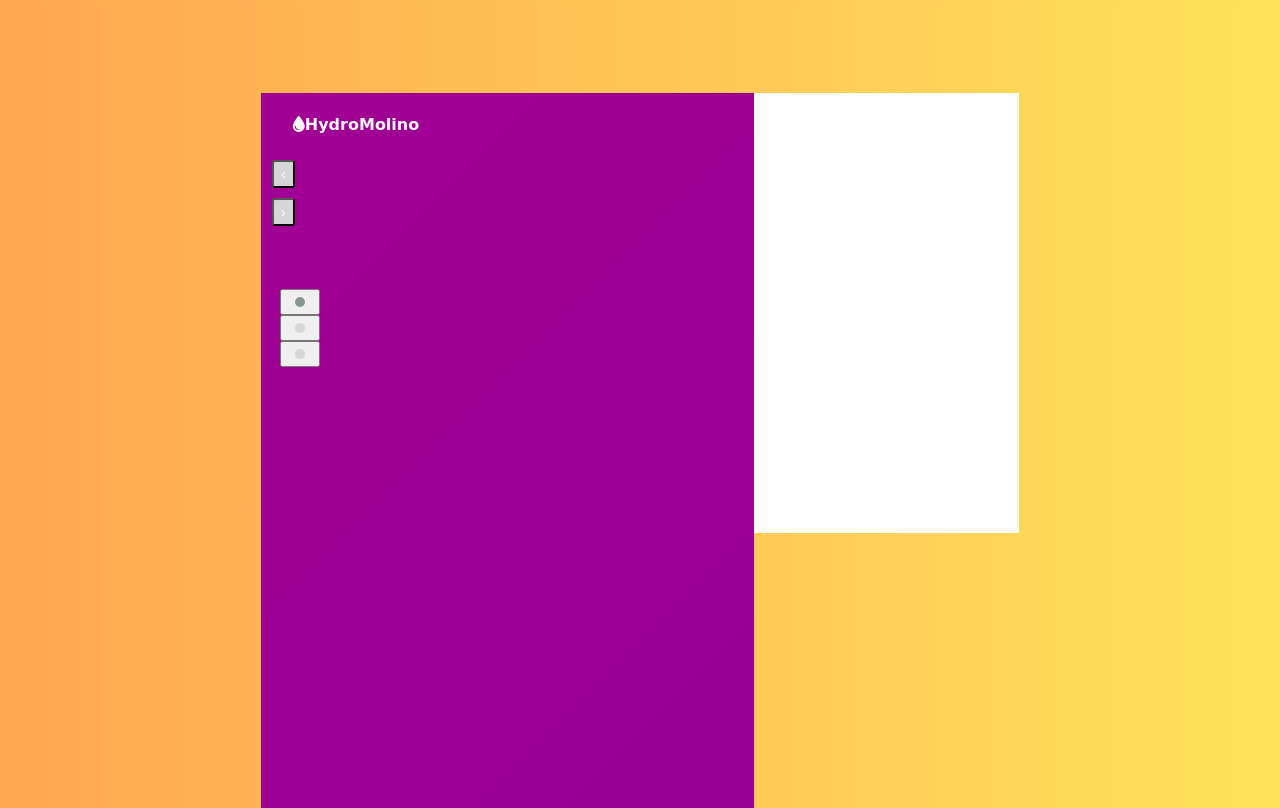
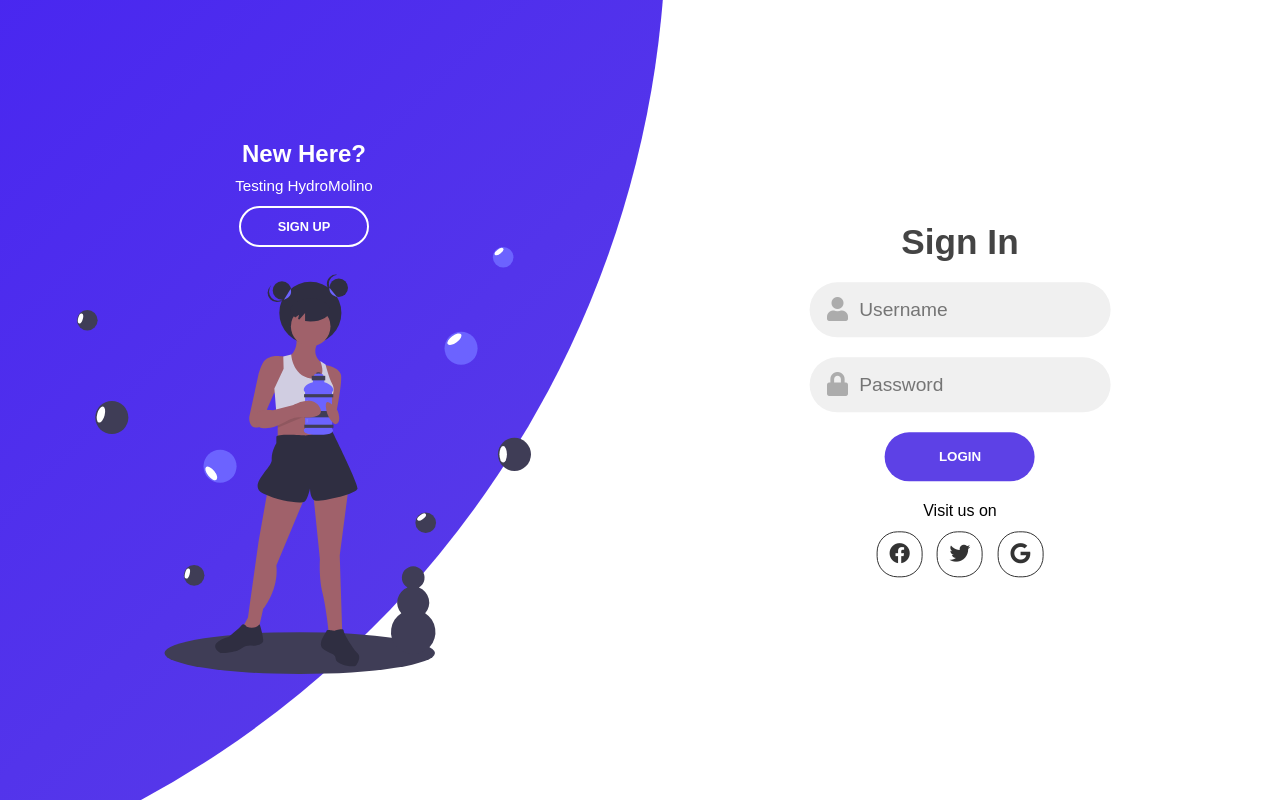
Before and after one commit to KentJohnric/Website-Development, a plain HTML site: page HydroMolino/index.html in a window 1280 px wide. Drawn offline with nearby package versions, Linux system fonts and the light colour scheme.

Commit message:
Sign up and Sign In 80%
Continue .js code
youtube tutorial: https://www.youtube.com/watch?v=I5_T547tHf0&ab_channel=WebDev

```diff
--- /dev/null
+++ b/HydroMolino/css/styles.css
@@ -0,0 +1,218 @@
+@import url("https://fonts.googleapis.com/css2?family=Roboto:wght@300&display=swap");
+
+* {
+  margin: 0;
+  padding: 0;
+  box-sizing: border-box;
+}
+
+body,
+input {
+  font-family: "Poppins", sans-serif;
+}
+
+.container {
+  position: relative;
+  width: 100%;
+  background-color: white;
+  min-height: 100vh;
+  overflow: hidden;
+}
+
+.forms-container {
+  position: absolute;
+  width: 100%;
+  height: 100%;
+  top: 0;
+  left: 0;
+}
+
+.container::before {
+  content: "";
+  position: absolute;
+  height: 2000px;
+  width: 2000px;
+  top: -10%;
+  right: 48%;
+  background-image: linear-gradient(-45deg, #5d41e6 0%, #2b00ff 100%);
+  transform: translateY(-50%);
+  border-radius: 50%;
+  z-index: 6;
+}
+form {
+  display: flex;
+  flex-direction: column;
+  justify-content: center;
+  align-items: center;
+  padding: 0 5rem;
+  grid-column: 1/2;
+  grid-row: 1/2;
+}
+
+.title {
+  font-size: 2.2rem;
+  color: #444;
+  margin-bottom: 10px;
+}
+
+.input-field {
+  max-width: 380px;
+  width: 100%;
+  height: 55px;
+  background-color: #f0f0f0;
+  margin: 10px;
+  border-radius: 55px;
+  display: grid;
+  grid-template-columns: 15% 85%;
+  padding: 0 0.4rem;
+  position: relative;
+}
+
+.input-field i {
+  text-align: center;
+  line-height: 55px;
+  color: #acacac;
+  font-size: 1.5rem;
+}
+
+.input-field input {
+  background: none;
+  outline: none;
+  border: none;
+  line-height: 1;
+  font-weight: 600;
+  font-size: 1.2rem;
+  color: #333;
+}
+
+.input-field input:placeholder-shown {
+  color: #aaa;
+  font-weight: 500;
+}
+
+.btn {
+  width: 150px;
+  height: 49px;
+  outline: none;
+  border: none;
+  border-radius: 48px;
+  background-color: #5d41e6;
+  color: white;
+  text-transform: uppercase;
+  font-weight: 600;
+  margin: 10px 0;
+  transition: all 0.5s;
+}
+
+.btn:hover {
+  background-color: #2b00ff;
+}
+
+.social-text {
+  padding: 0.7rem 0;
+}
+
+.social-media {
+  display: flex;
+  justify-content: center;
+}
+
+.social-icon {
+  height: 46px;
+  width: 46px;
+  border: 1px solid #333;
+  margin: 0 0.45rem;
+  display: flex;
+  justify-content: center;
+  align-items: center;
+  text-decoration: none;
+  color: #333;
+  font-size: 1.3rem;
+  border-radius: 1.3rem;
+  transition: all 0.5s;
+}
+
+.social-icon:hover {
+  color: #2b00ff;
+  border-color: #5d41e6;
+}
+
+.signin-signup {
+  position: absolute;
+  top: 50%;
+  left: 75%;
+  transform: translate(-50%, -50%);
+  display: grid;
+  grid-template-columns: 1fr;
+  z-index: 5;
+}
+
+form.sign-in-form {
+  z-index: 2;
+}
+
+form.sign-up-form {
+  z-index: 1;
+  opacity: 0;
+}
+
+.image {
+  width: 100%;
+}
+
+.panels-container {
+  position: absolute;
+  width: 100%;
+  height: 100%;
+  top: 0%;
+  left: 0%;
+  display: grid;
+  grid-template-columns: repeat(2, 1fr);
+}
+
+.panel {
+  display: flex;
+  flex-direction: column;
+  align-items: center;
+  justify-content: center;
+  text-align: center;
+  z-index: 7;
+}
+
+.left-panel {
+  padding: 3rem 17% 2rem 12%;
+}
+
+.right-panel {
+  padding: 3rem 12% 2rem 17%;
+}
+
+.panel .content {
+  color: #fff;
+}
+
+.panel h3 {
+  font-weight: 600;
+  line-height: 1;
+  font-size: 1.5rem;
+}
+
+.panel p {
+  font-size: 0.95rem;
+  padding: 0.7rem 0;
+}
+
+.btn.transparent {
+  margin: 0;
+  background: none;
+  border: 2px solid #fff;
+  width: 130px;
+  height: 41px;
+  font-weight: 600;
+  font-size: 0.8rem;
+}
+
+.right-panel .content,
+.right-panel .image {
+  transform: translateX(800px);
+}
--- a/HydroMolino/index.html
+++ b/HydroMolino/index.html
@@ -1,57 +1,110 @@
 <!DOCTYPE html>
 <html lang="en">
   <head>
-    <meta charset="UTF-8">
-    <meta http-equiv="X-UA-Compatible" content="IE=edge">
-    <meta name="viewport" content="width=device-width, initial-scale=1.0">
-    <title>Login Page</title>
-
-    <!--OWL-Carousel-->
-    <link rel="stylesheet" href="https://cdnjs.cloudflare.com/ajax/libs/OwlCarousel2/2.3.4/assets/owl.theme.default.min.css"
-    integrity="sha512-sMXtMNL1zRzolHYKEujM2AqCLUR9F2C4/05cdbxjjLSRvMQIciEPCQZo++nk7go3BtSuK9kfa/s+a4f4i5pLkw==" crossorigin="anonymous" />
-
-    <!--Font Awesome CDN-->
-    <script src="https://kit.fontawesome.com/53013b552f.js" crossorigin="anonymous"></script>
-
-    <!--Custom Style-->
-    <link rel="stylesheet" href="./css/Style.css">
+    <meta charset="UTF-8" />
+    <meta http-equiv="X-UA-Compatible" content="IE=edge" />
+    <meta name="viewport" content="width=device-width, initial-scale=1.0" />
+    <link
+      rel="stylesheet"
+      href="https://cdnjs.cloudflare.com/ajax/libs/font-awesome/5.15.3/css/all.min.css"
+      integrity="sha512-iBBXm8fW90+nuLcSKlbmrPcLa0OT92xO1BIsZ+ywDWZCvqsWgccV3gFoRBv0z+8dLJgyAHIhR35VZc2oM/gI1w=="
+      crossorigin="anonymous"
+    />
+    <title>Sign in and Sign up</title>
+    <link rel="stylesheet" href="./css/styles.css" />
   </head>
   <body>
     <div class="container">
-        <div class="panel">
-            <div class="row">
-                <div class="col liquid">
-                    <h4><i class="fas fa-tint"></i>HydroMolino</h4>
-                    <!--OWL Carousel-->
-                    <div class="owl-carousel owl-theme">
-                        <img src="./assets/undraw_energizer_2224.svg" alt="" class="login_img">
-                        <img src="./assets/Logo.jpg" alt="" class="login_img">
-                        <img src="./assets/banner.png" alt="" class="login_img">
+      <div class="forms-container">
+        <div class="signin-signup">
+          <form action="" class="sign-in-form">
+            <h2 class="title">Sign In</h2>
+            <div class="input-field">
+              <i class="fas fa-user"></i>
+              <input type="text" placeholder="Username" />
             </div>
-                    <!--/OWL Carousel-->
+            <div class="input-field">
+              <i class="fas fa-lock"></i>
+              <input type="password" placeholder="Password" />
+            </div>
+            <input type="submit" class="btn solid" value="Login" />
+            <p class="social-text">Visit us on</p>
+            <div class="social-media">
+              <a href="#" class="social-icon">
+                <i class="fab fa-facebook"></i>
+              </a>
+              <a href="#" class="social-icon">
+                <i class="fab fa-twitter"></i>
+              </a>
+              <a href="#" class="social-icon">
+                <i class="fab fa-google"></i>
+              </a>
+            </div>
+          </form>
+        </div>
 
-                    <div class="follow">
-                        Follow us <i class="fab fa-facebook"></i>
+        <div class="signup-signup">
+          <form action="" class="sign-up-form">
+            <h2 class="title">Sign Up</h2>
+            <div class="input-field">
+              <i class="fas fa-user"></i>
+              <input type="text" placeholder="Username" />
+            </div>
+            <div class="input-field">
+              <i class="fas fa-envelope"></i>
+              <input type="email" placeholder="Email" />
+            </div>
+            <div class="input-field">
+              <i class="fas fa-phone-square-alt"></i>
+              <input type="phone" placeholder="+63 ***" />
+            </div>
+            <div class="input-field">
+              <i class="fas fa-lock"></i>
+              <input type="password" placeholder="Password" />
+            </div>
+            <input type="submit" class="btn solid" value="Login" />
+            <p class="social-text">Visit us on</p>
+            <div class="social-media">
+              <a href="#" class="social-icon">
+                <i class="fab fa-facebook"></i>
+              </a>
+              <a href="#" class="social-icon">
+                <i class="fab fa-twitter"></i>
+              </a>
+              <a href="#" class="social-icon">
+                <i class="fab fa-google"></i>
+              </a>
+              </a>
+            </div>
+          </form>
         </div>
       </div>
-                <div class="col"></div>
+
+      <div class="panels-container">
+        <div class="panel left-panel">
+          <div class="content">
+            <h3>New Here?</h3>
+            <p>
+              Testing HydroMolino
+            </p>
+            <button class="btn transparent" id="sign-up-button""> Sign Up</button>
+          </div>
+          <img src="./assets/undraw_energizer_2224.svg" alt="" class="image">
+        </div>
+
+        <div class="panel right-panel">
+          <div class="content">
+            <h3>One of Us?</h3>
+            <p>
+              Testing HydroMolino
+            </p>
+            <button class="btn transparent" id="sign-in-button""> Sign In</button>
+          </div>
+          <img src="./assets/undraw_refreshing_beverage_td3r.svg" alt="" class="image">
         </div>
       </div>
     </div>
-    <script src="https://code.jquery.com/jquery-3.6.0.min.js"></script>
-    <script src="https://cdnjs.cloudflare.com/ajax/libs/OwlCarousel2/2.3.4/owl.carousel.min.js"
-    integrity="sha512-bPs7Ae6pVvhOSiIcyUClR7/q2OAsRiovw4vAkX+zJbw3ShAeeqezq50RIIcIURq7Oa20rW2n2q+fyXBNcU9lrw==" crossorigin="anonymous"></script>
 
-    <script>
-        $(document).ready(function(){
-            $('.owl-carousel').owlCarousel({
-                loop: true,
-                autoPlay: true,
-                autoPlayTimeout: 2000,
-                autoPlayHover: true,
-                items: 1
-            });
-        });
-    </script>
+    <script src="app.js"></script>
   </body>
 </html>
```
Also changed, not shown: HydroMolino/Version2(Fail)/Index.html (added, +57 -0 lines), HydroMolino/Version1(Fail)/aa.css (renamed from HydroMolino/Version1/aa.css), HydroMolino/Version1(Fail)/aa2.html (renamed from HydroMolino/Version1/aa2.html), HydroMolino/Version2(Fail)/Style.css (renamed from HydroMolino/css/Style.css), HydroMolino/app.js (added), 1 other file. Lines whose indentation alone changed are shown as unchanged.
